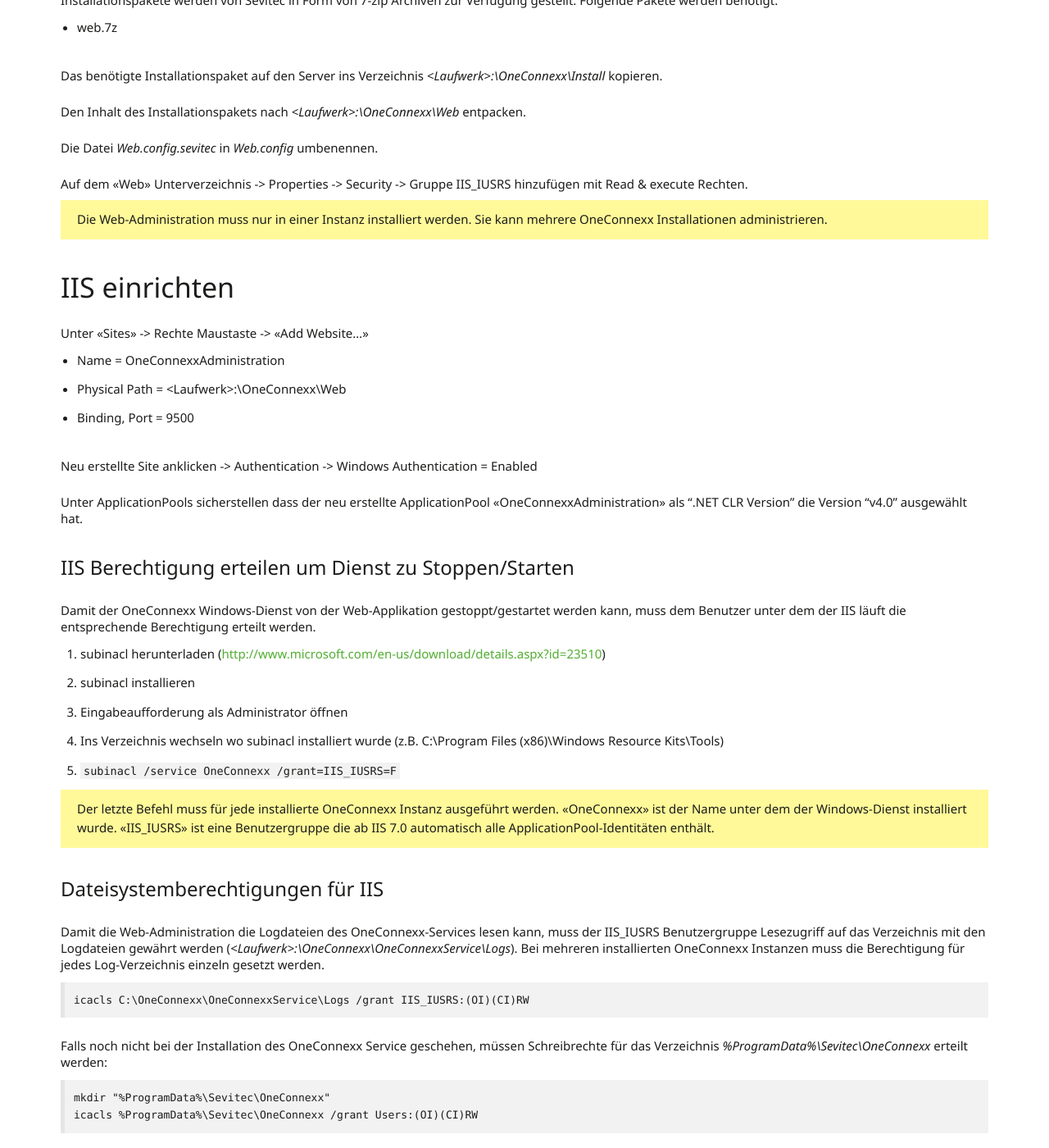
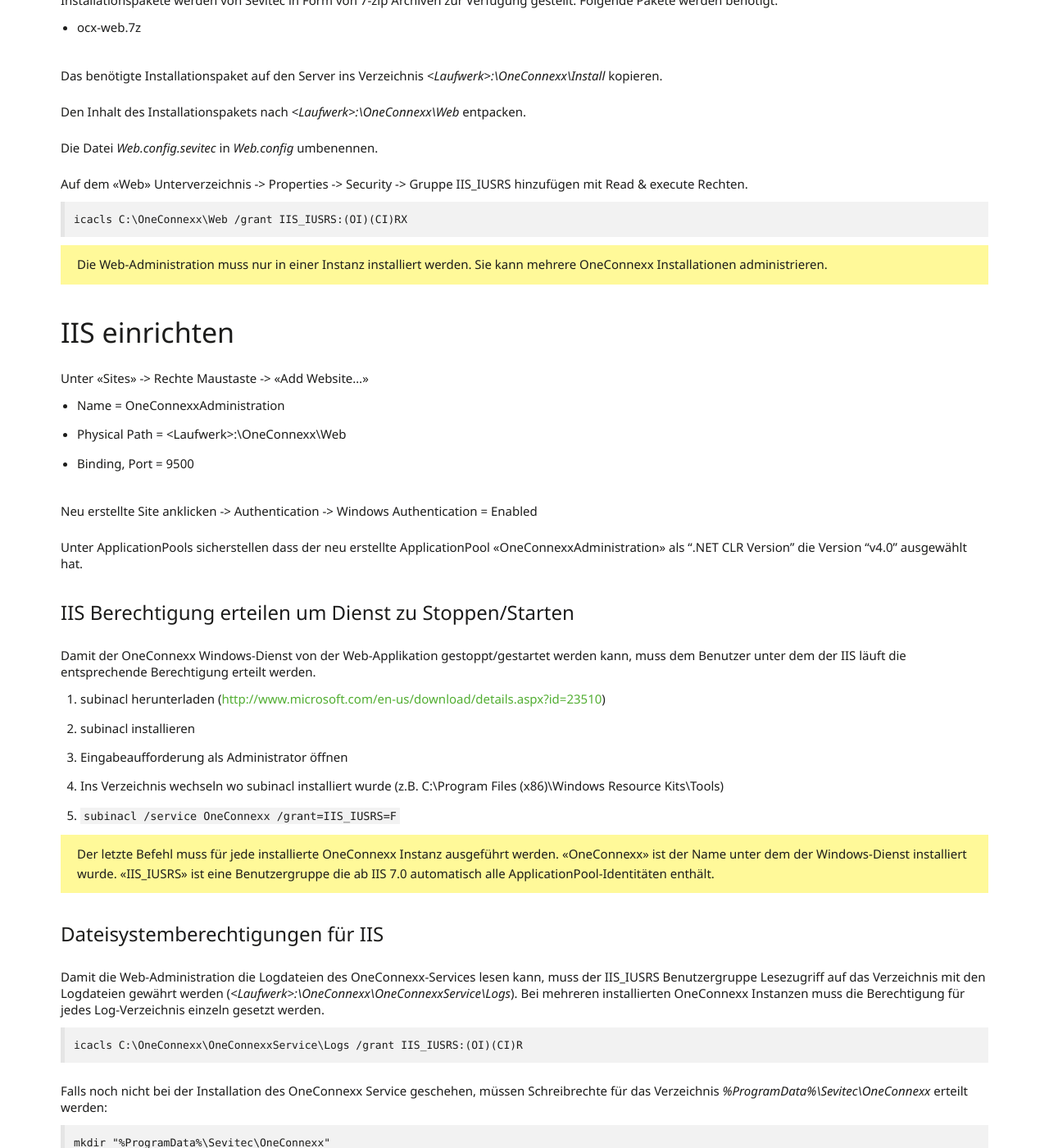
Before and after one commit to primesoft-group/oneconnexx-docs, a Jekyll site: the page built from _pages/setup/de/web.md, in a window 1280 px wide and 1400 px high, scrolled down 1125 px. Shown: the whole window at 82% size. Built offline with Jekyll 4.4.1, drawn with Linux system fonts in a browser that asks for light colours; nearby versions of some CDN libraries; some web fonts are replaced.

Commit message:
Update web.md

````diff
--- a/_pages/setup/de/web.md
+++ b/_pages/setup/de/web.md
@@ -33,7 +33,7 @@
 
 Installationspakete werden von Sevitec in Form von 7-zip Archiven zur Verfügung gestellt. Folgende Pakete werden benötigt:
 
-* web.7z
+* ocx-web.7z
 
 Das benötigte Installationspaket auf den Server ins Verzeichnis *&lt;Laufwerk&gt;:\OneConnexx\Install* kopieren.
 
@@ -42,6 +42,10 @@
 Die Datei *Web.config.sevitec* in *Web.config* umbenennen.
 
 Auf dem «Web» Unterverzeichnis -> Properties -> Security -> Gruppe IIS_IUSRS hinzufügen mit Read & execute Rechten.
+
+```
+icacls C:\OneConnexx\Web /grant IIS_IUSRS:(OI)(CI)RX
+```
 
 {% include alert.html type="warning" text="Die Web-Administration muss nur in einer Instanz installiert werden. Sie kann mehrere OneConnexx Installationen administrieren." %}
 
@@ -76,7 +80,7 @@
 auf das Verzeichnis mit den Logdateien gewährt werden (*&lt;Laufwerk&gt;:\OneConnexx\OneConnexxService\Logs*). Bei mehreren installierten OneConnexx Instanzen muss die Berechtigung für jedes Log-Verzeichnis einzeln gesetzt werden.
 
 ```
-icacls C:\OneConnexx\OneConnexxService\Logs /grant IIS_IUSRS:(OI)(CI)RW
+icacls C:\OneConnexx\OneConnexxService\Logs /grant IIS_IUSRS:(OI)(CI)R
 ```
 
 Falls noch nicht bei der Installation des OneConnexx Service geschehen, müssen Schreibrechte für das Verzeichnis *%ProgramData%\Sevitec\OneConnexx* erteilt werden:
````
